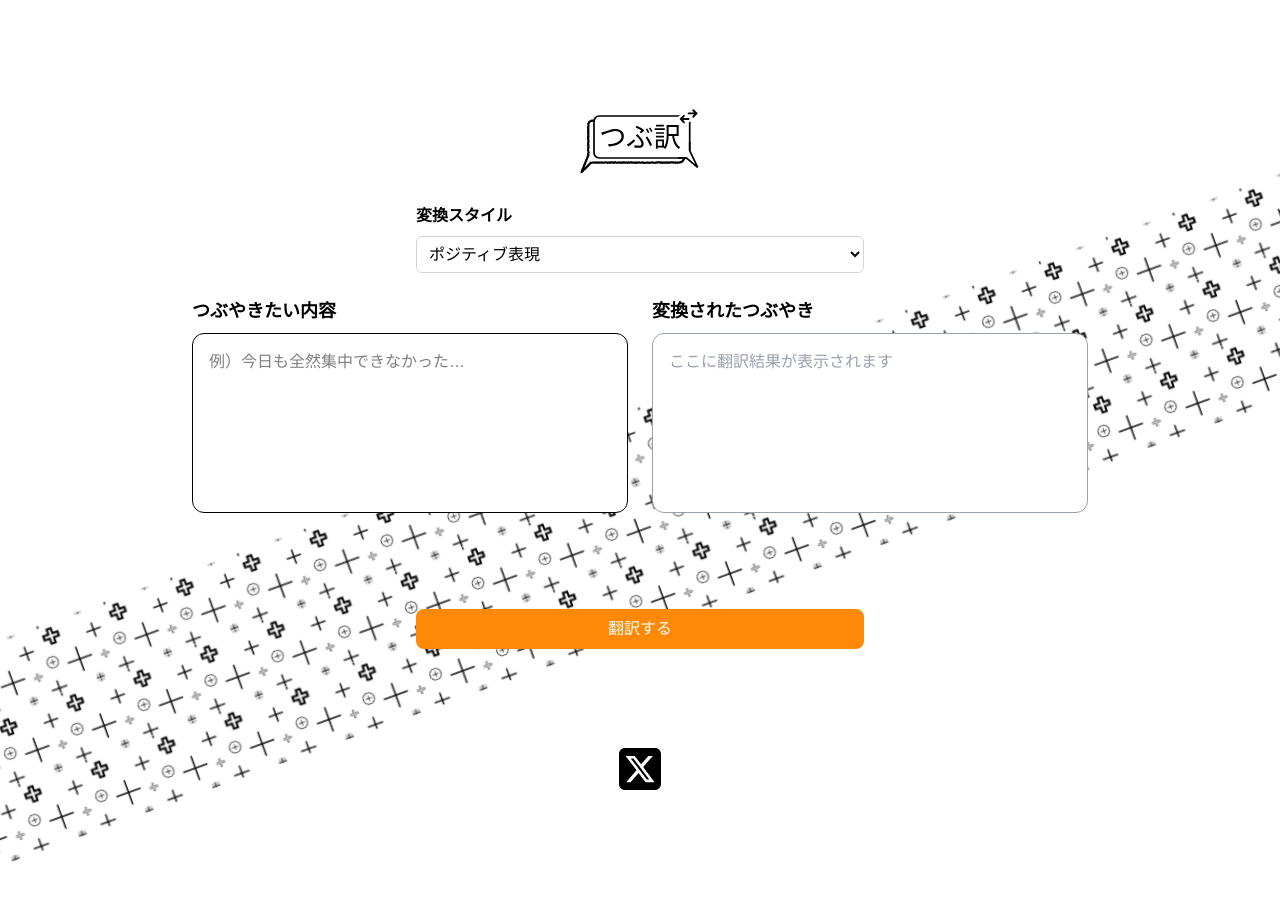
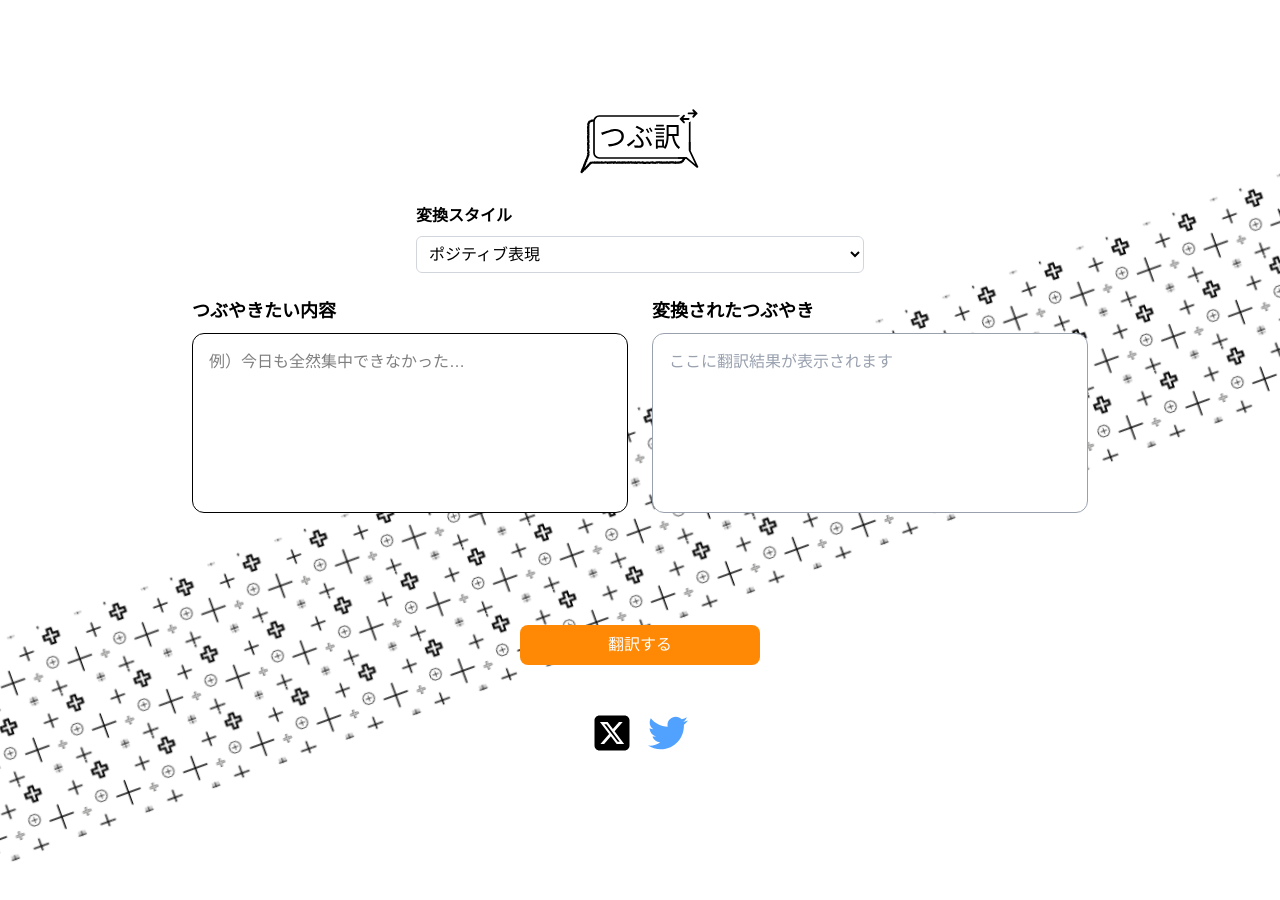
Before and after one commit to otoka34/2025_Tsubuyaku, a Next.js app: page / in a window 1280 px wide. Shown: the top 900 px of the page. Built offline with nearby package versions, Linux system fonts and the light colour scheme.

Commit message:
add: twitterアイコン追加

```diff
--- a/app/component/translator.tsx
+++ b/app/component/translator.tsx
@@ -106,18 +106,19 @@ export default function Translator() {
         </div>
       </div>
 
+    <div className="flex items-center gap-4 mt-4 flex-wrap justify-center">
       <button
         onClick={handleTranslate}
-        className="mt-4 bg-orange-400 text-white px-4 py-2 rounded-lg hover:bg-orange-500 transition w-full max-w-md"
+        className="mt-4 mb-4 bg-orange-400 text-white px-4 py-2 rounded-lg hover:bg-orange-500 transition w-full max-w-md"
         disabled={isLoading} // ローディング中にボタンは押せない
       >
         {isLoading ? "翻訳中..." : "翻訳する"} {/* 状態に応じてボタンのテキストも変更 */}
       </button>
 
       {/* ここで翻訳結果をTweetComposerに渡す */}
+
       <TweetComposer textToTweet={output} />
-    <>
-    </>
+    </div>
     </div>
   );
 }
--- a/app/component/twitter.tsx
+++ b/app/component/twitter.tsx
@@ -2,6 +2,7 @@
 
 import React, { useState } from "react";
 import { FaSquareXTwitter } from "react-icons/fa6";
+import { FaTwitter } from "react-icons/fa6";
 
 interface TweetComposerProps {
   textToTweet: string; // 親から渡されるツイート用テキスト
@@ -9,21 +10,39 @@ interface TweetComposerProps {
 
 const TweetComposer = ({ textToTweet }: TweetComposerProps) => {
   const [text, setText] = useState<string>(""); // 入力されたテキストをstateで管理
+  const truncatedText =
+    textToTweet.length > 140
+      ? textToTweet.slice(0, 137) + "…" // 全体で140文字以内にするんかな？
+      : textToTweet;
 
   // 入力テキストをURLエンコード
-  const encodedText = encodeURIComponent(textToTweet);
+  const encodedText = encodeURIComponent(truncatedText);
 
   // Twitter投稿用のURLを作成（intent/tweet を使う）
   const tweetUrl = `https://twitter.com/intent/tweet?text=${encodedText}`;
 
   return (
-    <div style={{ maxWidth: "600px", margin: "0 auto", padding: "1rem" }}>
+    <div
+  style={{
+    maxWidth: "600px",
+    margin: "0 auto",
+    padding: "1rem",
+    display: "flex",          // 横並びにする
+    gap: "1rem",              // ボタン間の間隔（任意）
+    justifyContent: "center", // 中央揃え（任意）
+  }}
+>
+  {/* 投稿ボタン1 */}
+  <a href={tweetUrl} target="_blank" rel="noopener noreferrer">
+    <FaSquareXTwitter className="text-black w-10 h-10 transition-transform duration-300 hover:scale-110" />
+  </a>
 
-      {/* 投稿ボタン */}
-      <a href={tweetUrl} target="_blank" rel="noopener noreferrer">
-        <FaSquareXTwitter className="text-black w-40 h-12 transition-transform duration-300 hover:scale-110" />
-        </a>
-    </div>
+  {/* 投稿ボタン2 */}
+  <a href={tweetUrl} target="_blank" rel="noopener noreferrer">
+    <FaTwitter className="text-blue-400 w-10 h-10 transition-transform duration-300 hover:scale-110" />
+  </a>
+</div>
+
   );
 };
 
```
